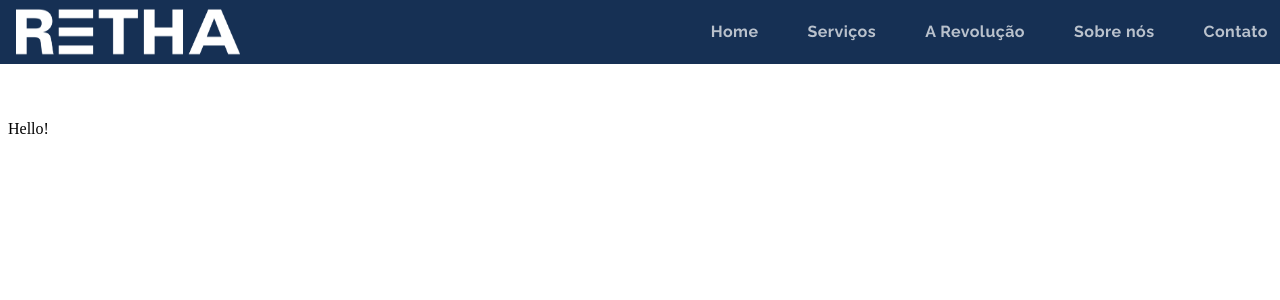
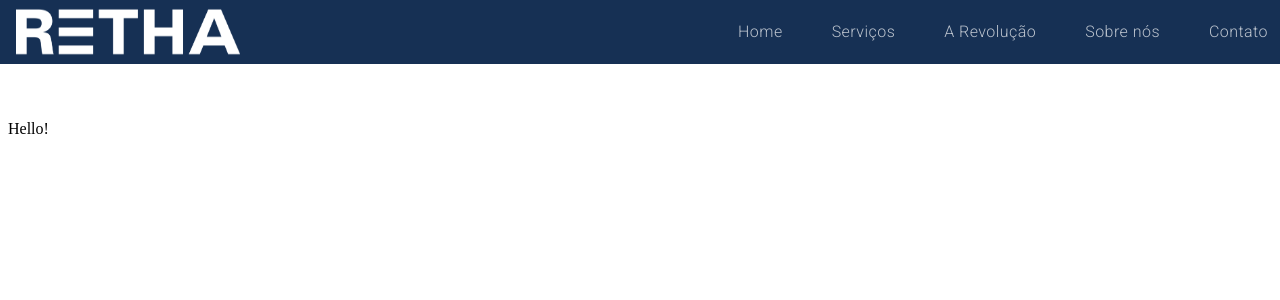
Before and after one commit to danielofaustino/arcdevelopment, a React (Create React App) app: page / in a window 1280 px wide. Shown: the top 300 px of the page. Built offline with nearby package versions, Linux system fonts and the light colour scheme.

Commit message:
Font Roboto

```diff
--- a/src/components/ui/Theme.js
+++ b/src/components/ui/Theme.js
@@ -18,9 +18,9 @@
   },
   typography: {
     tab: {
-      fontFamily: "Raleway",
+      fontFamily: "Roboto",
       textTransform: "none",
-      fontWeight:700,
+      fontWeight:100,
       fontSize: "1rem"
     }
   }
```
